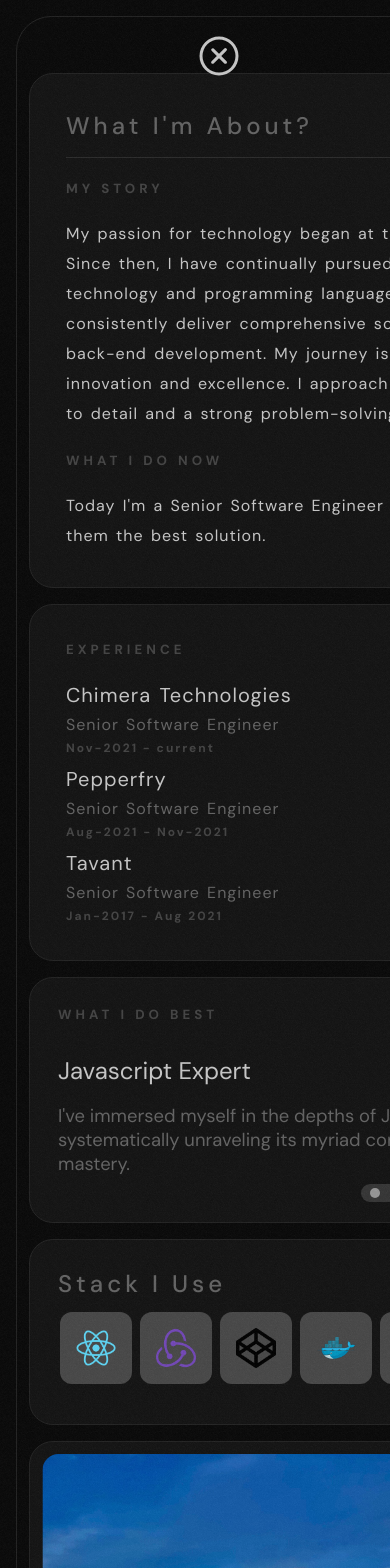
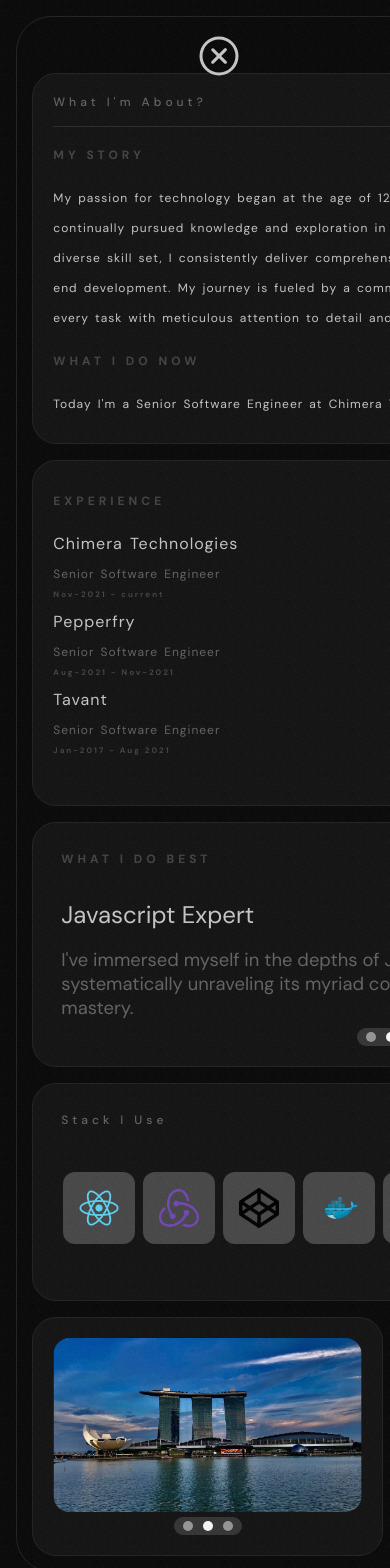
Before and after one commit to shreykr2802/bento-box-crispy, a SvelteKit app: page /about in a window 390 px wide. Shown: the top 1568 px of the page. Built offline with nearby package versions, Linux system fonts and the light colour scheme.

Commit message:
changes related to about

```diff
--- a/src/component/molecule/About/AboutContent.svelte
+++ b/src/component/molecule/About/AboutContent.svelte
@@ -48,6 +48,7 @@
 	<CrossHomeButton />
 	<div class="container">
 		<div class="column">
+			<div class="col-group">
 				<div class="box1">
 					<section>
 						<h1 class="box-title">What I'm about?</h1>
@@ -57,9 +58,9 @@
 							My passion for technology began at the age of 12 when I discovered C++. Since then, I
 							have continually pursued knowledge and exploration in technology and programming
 							languages. With a diverse skill set, I consistently deliver comprehensive solutions
-						across both front-end and back-end development. My journey is fueled by a commitment to
-						innovation and excellence. I approach every task with meticulous attention to detail and
-						a strong problem-solving mindset.
+							across both front-end and back-end development. My journey is fueled by a commitment
+							to innovation and excellence. I approach every task with meticulous attention to
+							detail and a strong problem-solving mindset.
 						</p>
 						<h5 class="box-sub-title">WHAT I DO NOW</h5>
 						<p class="box-description-small">
@@ -68,6 +69,8 @@
 						</p>
 					</section>
 				</div>
+			</div>
+			<div class="col-group">
 				<div class="box2">
 					<section>
 						<h5 class="box-sub-title">EXPERIENCE</h5>
@@ -85,7 +88,9 @@
 					</section>
 				</div>
 			</div>
+		</div>
 		<div class="column">
+			<div class="col-group">
 				<div class="box3">
 					<section>
 						<h5 class="box-sub-title">WHAT I DO BEST</h5>
@@ -95,12 +100,15 @@
 				<div class="box4">
 					<HomeStackUse />
 				</div>
+			</div>
+			<div class="col-group">
 				<div class="box5">
 					<section>
 						<Carousel slidesToDisplay={imagesToDisplay} showButtons={false} />
 					</section>
 				</div>
 				<div class="box6"></div>
+			</div>
 		</div>
 	</div>
 </div>
@@ -113,23 +121,28 @@
 		border: var(--box-border);
 
 		.container {
-			margin: 10rem;
+			margin: 10%;
 			display: flex;
-			flex-flow: row wrap;
+			flex-direction: row;
 			gap: 1rem;
 			justify-content: center;
 
 			.column {
 				display: flex;
-				flex-flow: column wrap;
+				flex-direction: column;
 				gap: 1rem;
 				width: min((50% - 1rem), 30rem);
+
+				.col-group {
+					display: flex;
+					flex-direction: column;
+					gap: 1rem;
 
 					div {
 						border: var(--box-border);
 						border-radius: var(--inner-box-border-radius);
 						background-color: var(--color-box-background);
-					min-height: 10rem;
+						min-height: 12rem;
 						padding: 0.75rem;
 						section {
 							margin: 1.5rem;
@@ -180,7 +193,6 @@
 					}
 
 					.box3 {
-					width: 100%;
 						section {
 							overflow: hidden;
 							margin: 0.5rem;
@@ -196,8 +208,6 @@
 					}
 
 					.box5 {
-					// flex-grow: 1;
-					width: 100%;
 						section {
 							overflow: hidden;
 							margin: 0rem;
@@ -209,42 +219,49 @@
 					}
 				}
 			}
+		}
 
 		@media (max-width: 1200px) {
 			.container {
-				flex-flow: column wrap;
+				flex-direction: column;
+				margin: 4rem 2% 2% 2%;
 
 				.column {
-					flex-flow: row wrap;
+					flex-flow: row nowrap;
 					gap: 1rem;
 					width: 100%;
 
-					div {
-						padding: 0.75rem;
+					.col-group {
+						flex-direction: column;
+						width: 100%;
+						.box1 {
+							height: 100%;
 							section {
 								margin: 1.5rem;
 							}
 						}
-
-					.box1 {
-						height: 100%;
-						width: 100%;
 					}
-
-					.box2 {
-						width: 100%;
 				}
+				.column:first-child.col-group:nth-child(2) {
+					width: 35%;
 				}
 			}
 		}
 
 		@media (max-width: 1100px) {
 			.container {
-				margin: 4rem 1rem 1rem 1rem;
-
 				.column {
+					flex-flow: row wrap;
 					.box4 {
 						flex-grow: 1;
+					}
+				}
+				.column:nth-child(2) {
+					.col-group:nth-child(2) {
+						flex-flow: row nowrap;
+						div {
+							width: 50%;
+						}
 					}
 				}
 			}
@@ -252,14 +269,42 @@
 
 		@media (max-width: 850px) {
 			.container {
-				margin: 3rem 0.25rem 0.25rem 0.25rem;
+				margin: 3rem 1% 1% 1%;
 
 				.column {
+					.col-group {
+						div {
+							section {
+								margin: 0.5rem !important;
+							}
+						}
 						.box4 {
 							flex-grow: 1;
+							section {
+							}
+						}
+						.box2 {
+							ul {
+								:nth-child(3n + 1) {
+									font-size: 1rem;
+								}
+
+								:nth-child(3n + 2) {
+									font-size: 0.75rem;
+								}
+
+								:nth-child(3n + 3) {
+									font-size: 0.5rem;
 								}
 							}
 						}
 					}
 				}
+			}
+		}
+
+		@media(max-width: 780px) {
+
+		}
+	}
 </style>
--- a/src/component/molecule/Home/HomeStackUse.svelte
+++ b/src/component/molecule/Home/HomeStackUse.svelte
@@ -66,7 +66,6 @@
 		display: flex;
 		flex-direction: column;
 		overflow: hidden;
-		max-width: 90%;
 		position: relative;
 		user-select: none;
 		height: 100%;
@@ -107,4 +106,9 @@
 			}
 		}
 	}
+	@media (max-width: 1100px) {
+		.stack-i-use {
+			max-width: 100%;
+		}
+	}
 </style>
--- a/src/routes/styles.css
+++ b/src/routes/styles.css
@@ -78,7 +78,7 @@
 }
 
 .box-description-small {
-	font-size: clamp(0.75rem, 1rem, 1.5rem);
+	font-size: 1rem;
 	color: var(--color-text-dark);
 	margin-top: 0.5rem;
 	padding: 0;
@@ -88,3 +88,14 @@
 	word-break: break-word;
 	overflow-wrap: break-word;
 }
+
+@media (max-width: 850px) {
+	.box-title,
+	.box-sub-title,
+	.box-description-small  {
+		font-size: 0.75rem;
+	}
+	.box-description {
+		font-size: 1rem;
+	}
+}
```
Lines whose indentation alone changed are shown as unchanged.
